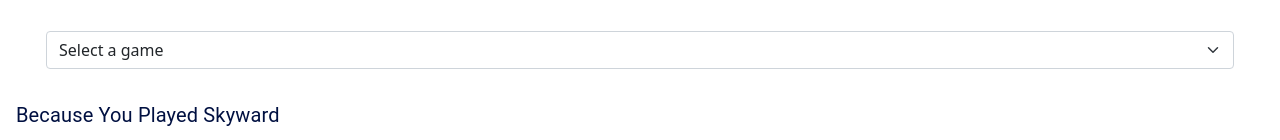
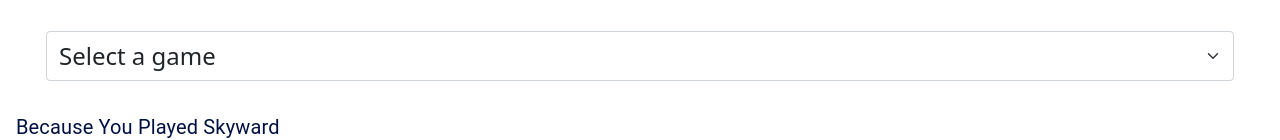
Before and after one commit to edward-sciberras/edward-sciberras.github.io, a plain HTML site: page index.html in a window 1280 px wide. Shown: the part 91-231 px from the top of the page. Drawn offline with nearby package versions, Linux system fonts and the light colour scheme.

Commit message:
change size of dropdown

```diff
--- a/stylesheet.css
+++ b/stylesheet.css
@@ -14,6 +14,10 @@
     -moz-osx-font-smoothing: grayscale;
     box-sizing: border-box;
     -webkit-text-size-adjust: 100%;
+}
+
+.form-select {
+    font-size: 24px !important;
 }
 
 *, *::before, *::after {
```
